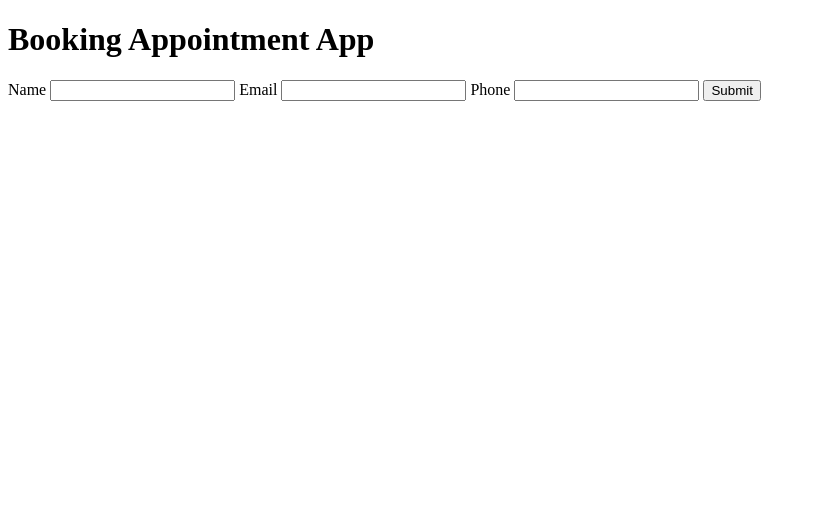
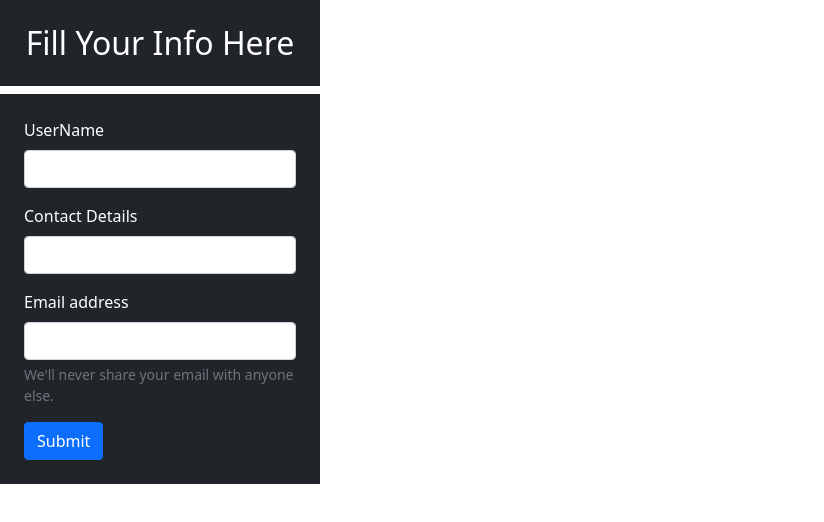
Before and after one commit to iAbhishekPanwar/BookinApp, a plain HTML site: page index.html in a window 1280 px wide. Shown: the whole page, without its empty margins (0-824 px from the left). Drawn offline with nearby package versions, Linux system fonts and the light colour scheme.

Commit message:
added bootstrap

```diff
--- a/index.html
+++ b/index.html
@@ -5,15 +5,55 @@
     <meta http-equiv="X-UA-Compatible" content="IE=edge" />
     <meta name="viewport" content="width=device-width, initial-scale=1.0" />
     <title>Booking Appointment App</title>
+    <!-- bootstrap css -->
+    <link
+      href="https://cdn.jsdelivr.net/npm/bootstrap@5.0.2/dist/css/bootstrap.min.css"
+      rel="stylesheet"
+      integrity="sha384-EVSTQN3/azprG1Anm3QDgpJLIm9Nao0Yz1ztcQTwFspd3yD65VohhpuuCOmLASjC"
+      crossorigin="anonymous"
+    />
+    <!-- bootstrap js -->
+    <script
+      src="https://cdn.jsdelivr.net/npm/bootstrap@5.0.2/dist/js/bootstrap.bundle.min.js"
+      integrity="sha384-MrcW6ZMFYlzcLA8Nl+NtUVF0sA7MsXsP1UyJoMp4YLEuNSfAP+JcXn/tWtIaxVXM"
+      crossorigin="anonymous"
+    ></script>
   </head>
   <body>
-    <h1>Booking Appointment App</h1>
-    <label for="name">Name</label>
-    <input type="text" name="" id="" />
-    <label for="email">Email</label>
-    <input type="email" name="" id="" />
-    <label for="phone">Phone</label>
-    <input type="tel" name="" id="" />
-    <button>Submit</button>
+    <h2 class="bg-dark w-25 py-4 text-white d-flex justify-content-center">
+      Fill Your Info Here
+    </h2>
+
+    <form
+      id="myForm"
+      action="/post/addUser"
+      method="POST"
+      class="bg-dark text-white w-25 px-4 py-4"
+    >
+      <div class="mb-3">
+        <label for="userName" class="form-label">UserName</label>
+        <input type="text" class="form-control" id="userName" name="userName" />
+      </div>
+      <div class="mb-3">
+        <label for="conatct" class="form-label">Contact Details</label>
+        <input type="number" class="form-control" id="contact" name="contact" />
+      </div>
+      <div class="mb-3">
+        <label for="email" class="form-label">Email address</label>
+        <input
+          type="email"
+          class="form-control"
+          id="email"
+          name="email"
+          aria-describedby="emailHelp"
+        />
+        <div id="emailHelp" class="form-text">
+          We'll never share your email with anyone else.
+        </div>
+      </div>
+      <button type="submit" class="btn btn-primary" id="submit">Submit</button>
+    </form>
+
+    <ul id="peopleList" class="list-group"></ul>
   </body>
 </html>
```
